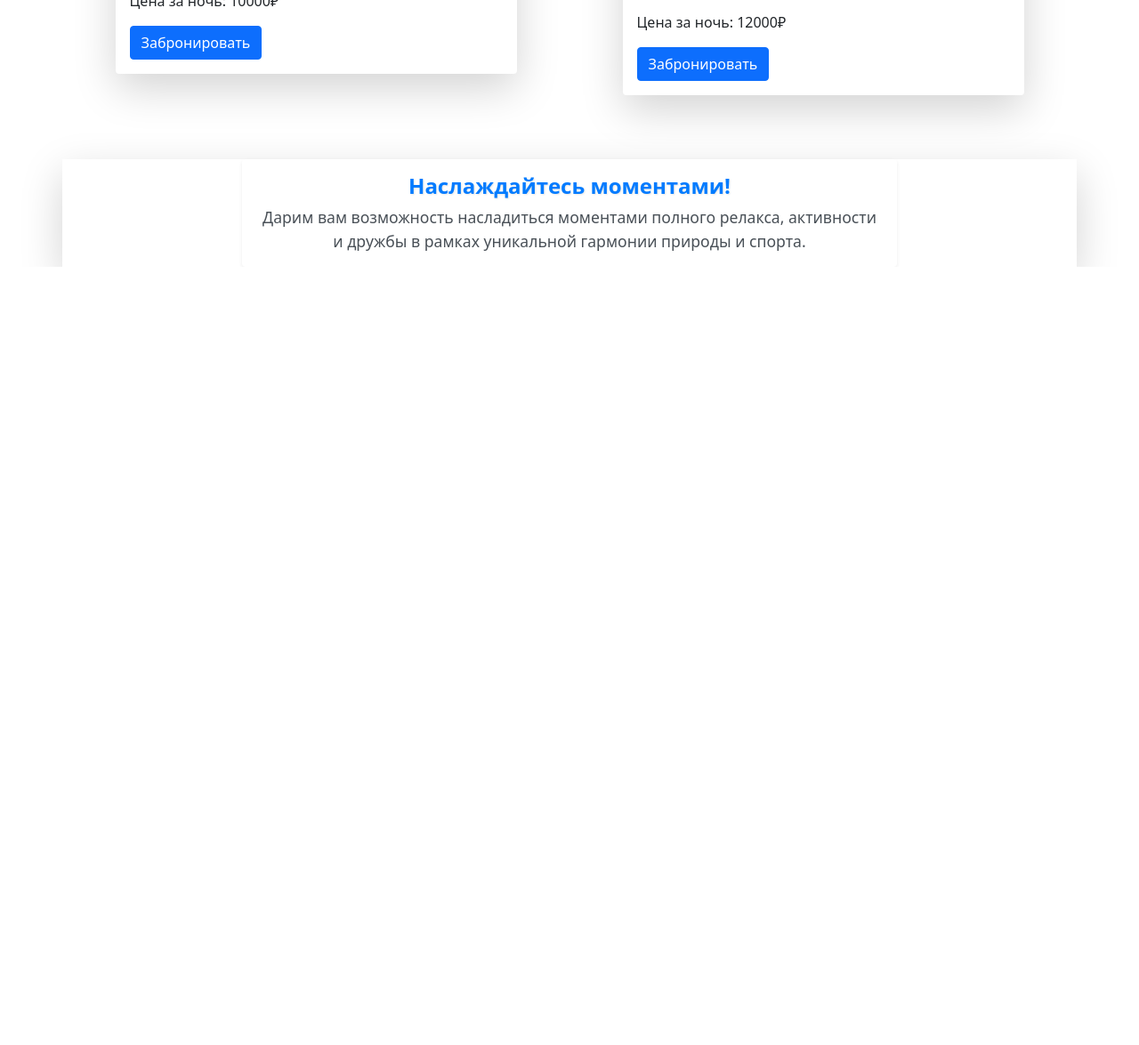
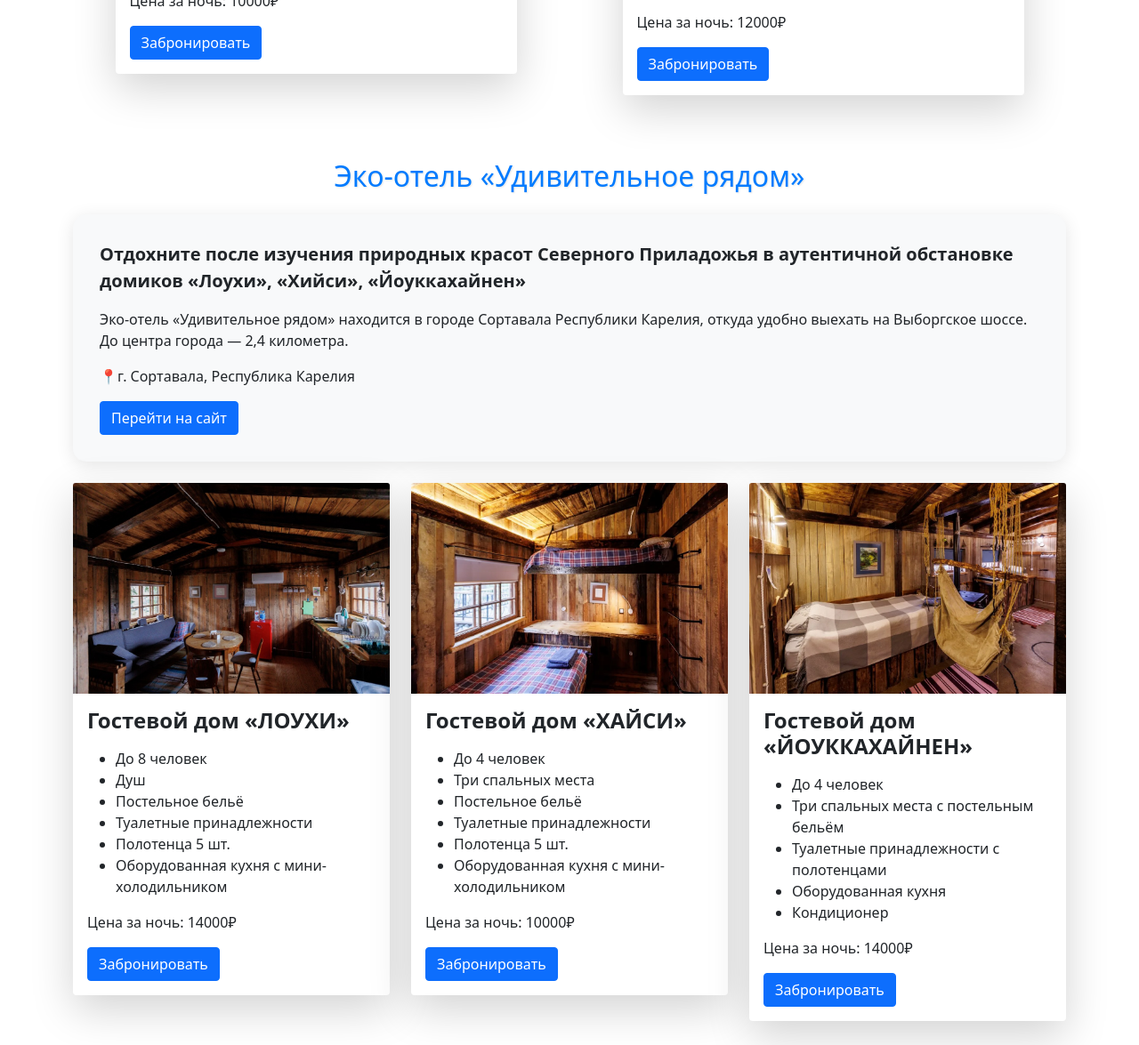
Before and after one commit to SACRED448/Hotel, a plain HTML site: page index.html in a window 1280 px wide. Shown: the part 3311-4486 px from the top of the page at 89% size. Before the commit the page ends 3611 px from the top, so only its background shows below. Drawn offline with Linux system fonts and the light colour scheme.

Commit message:
Вёрстка блока "Эко Отель"

```diff
--- a/index.html
+++ b/index.html
@@ -210,6 +210,85 @@
         </div>
     </div>
 
+    <!-- Эко-отель «Удивительное рядом» -->
+    <div class="descr-and-cards">
+        <div class="container mt-5">
+            <h2 class="text-center mb-4">Эко-отель «Удивительное рядом»</h2>
+            <div class="description">
+                <p class="lead">Отдохните после изучения природных красот Северного Приладожья в аутентичной обстановке домиков «Лоухи», «Хийси», «Йоуккахайнен»</p>
+                <p>Эко-отель «Удивительное рядом» находится в городе
+                Сортавала Республики Карелия, откуда удобно выехать на Выборгское шоссе. До центра города — 2,4 километра.</p>
+                <p>📍г. Сортавала, Республика Карелия</p>
+                <a href="https://eposkalevala.ru/eco-hotel" class="btn btn-primary">Перейти на сайт</a>
+            </div>
+        </div>
+    </div>
+
+        <div class="container mt-4">
+            <div class="row">
+                <div class="col-md-4 mb-4"> <!-- Изменено на col-md-3 для 4 колонок -->
+                    <div class="card shadow-lg">
+                        <img src="./img/eco-hotel/home-1.jpeg" class="card-img-top" alt="Изображение 1">
+                        <div class="card-body">
+                            <h5 class="card-title">Гостевой дом «ЛОУХИ»</h5>
+                            <p class="card-text">
+                                <ul>
+                                    <li>До 8 человек</li>
+                                    <li>Душ</li>
+                                    <li>Постельное бельё</li>
+                                    <li>Туалетные принадлежности</li>
+                                    <li>Полотенца 5 шт.</li>
+                                    <li>Оборудованная кухня с мини-холодильником</li>
+                                </ul>
+                                Цена за ночь: 14000₽
+                            </p>
+                            <a href="#" class="btn btn-primary">Забронировать</a>
+                        </div>
+                    </div>
+                </div>
+                <div class="col-md-4 mb-4"> <!-- Изменено на col-md-3 для 4 колонок -->
+                    <div class="card shadow-lg">
+                        <img src="./img/eco-hotel/home-2.jpeg" class="card-img-top" alt="Изображение 2">
+                        <div class="card-body">
+                            <h5 class="card-title">Гостевой дом «ХАЙСИ»</h5>
+                            <p class="card-text">
+                                <ul>
+                                    <li>До 4 человек</li>
+                                    <li>Три спальных места</li>
+                                    <li>Постельное бельё</li>
+                                    <li>Туалетные принадлежности</li>
+                                    <li>Полотенца 5 шт.</li>
+                                    <li>Оборудованная кухня с мини-холодильником</li>
+                                </ul>
+                                Цена за ночь: 10000₽
+                            </p>
+                            <a href="#" class="btn btn-primary">Забронировать</a>
+                        </div>
+                    </div>
+                </div>
+                <div class="col-md-4 mb-4"> <!-- Изменено на col-md-3 для 4 колонок -->
+                    <div class="card shadow-lg">
+                        <img src="./img/eco-hotel/home-3.jpeg" class="card-img-top" alt="Изображение 3">
+                        <div class="card-body">
+                            <h5 class="card-title">Гостевой дом «ЙОУККАХАЙНЕН»</h5>
+                            <p class="card-text">
+                                <ul>
+                                    <li>До 4 человек</li>
+                                    <li>Три спальных места с постельным бельём</li>
+                                    <li>Туалетные принадлежности с полотенцами</li>
+                                    <li>Оборудованная кухня</li>
+                                    <li>Кондиционер</li>
+                                </ul>
+                                Цена за ночь: 14000₽
+                            </p>
+                            <a href="#" class="btn btn-primary">Забронировать</a>
+                        </div>
+                    </div>
+                </div>
+            </div>
+        </div>
+    </div>
+
     <!-- Контент -->
     <div class="container content my-5 shadow-lg">
         <div class="row">
```
Also changed, not shown: img/eco-hotel/home-1.jpeg (added), img/eco-hotel/home-2.jpeg (added), img/eco-hotel/home-3.jpeg (added).
